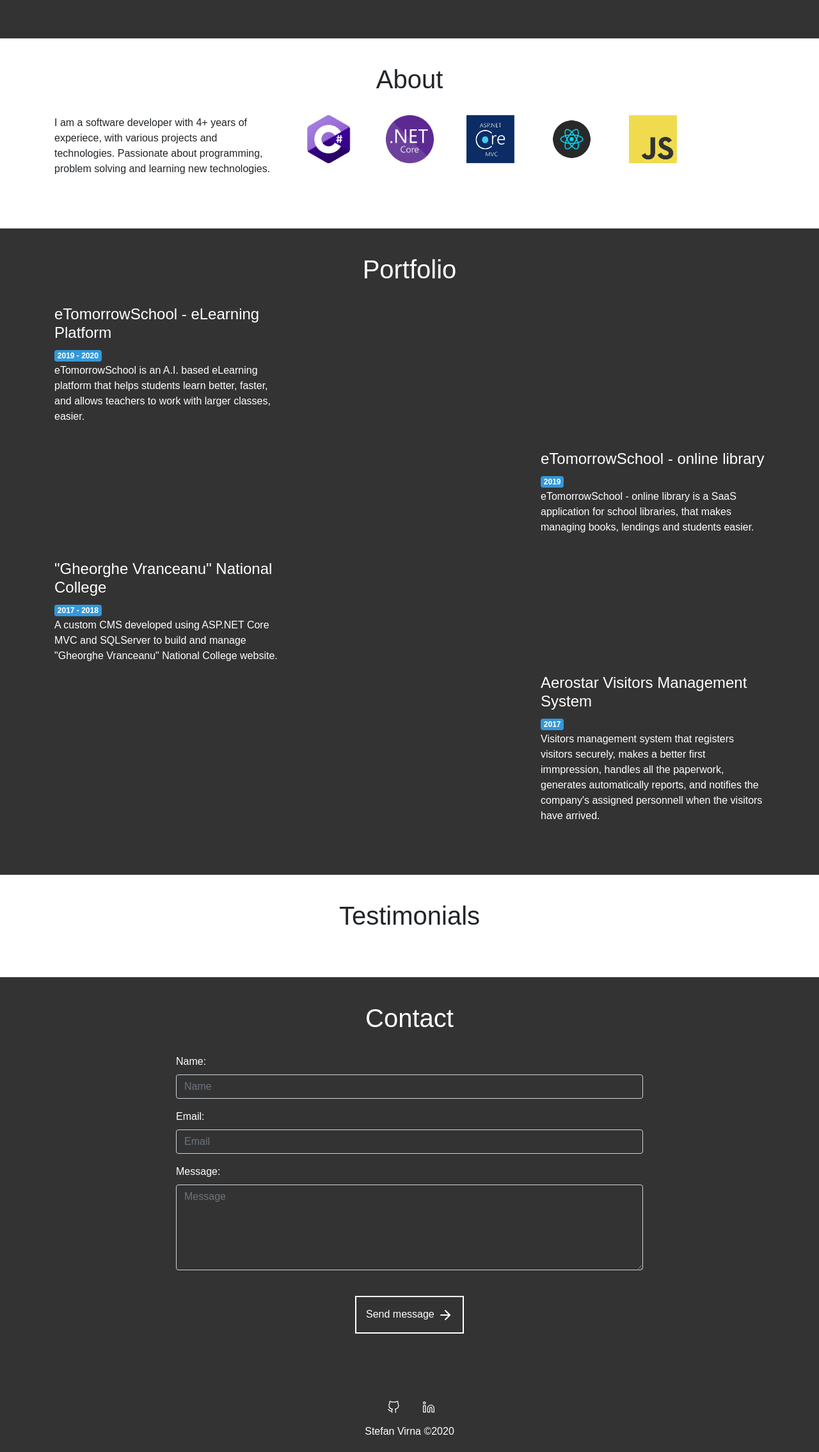
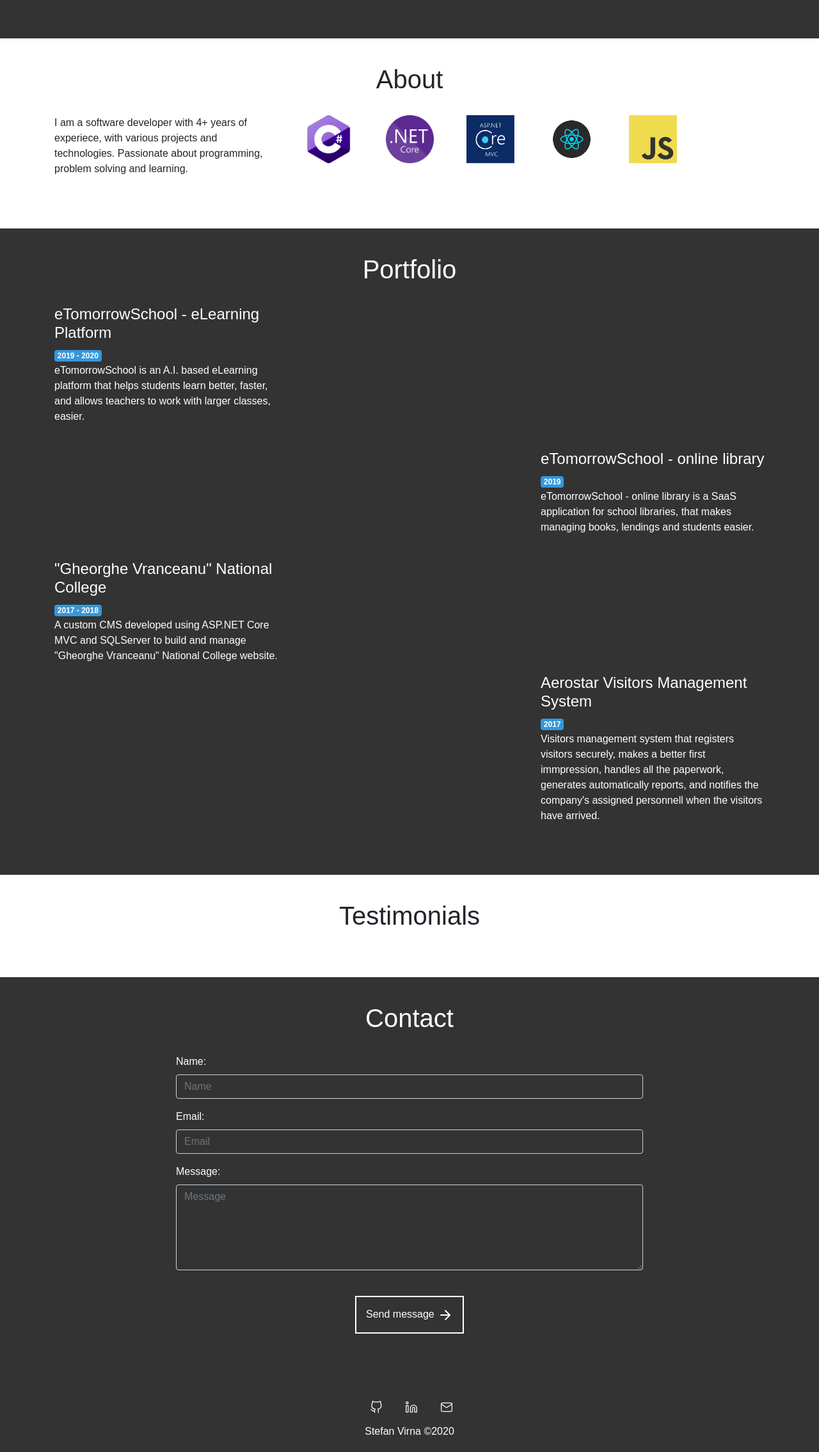
Before and after one commit to stefanalexandru02/MyPersonalWebsite, a React (Create React App) app in the folder Portfolio/ClientApp/: page / in a window 1280 px wide. Shown: the part 820-3089 px from the top of the page at 64% size. Built offline with nearby package versions, Linux system fonts and the light colour scheme; a web font is replaced by a local one.

Commit message:
added mail option

```diff
--- a/Portfolio/ClientApp/src/components/Footer.jsx
+++ b/Portfolio/ClientApp/src/components/Footer.jsx
@@ -12,6 +12,9 @@ export default function Footer() {
             <a href="https://www.linkedin.com/in/stefan-alexandru-virna-73096a18a/" className="btn btn-outline-primary no-outline hvr-pulse btn_full_transparent" style={{border: 'none'}}>
                 <svg xmlns="http://www.w3.org/2000/svg" width="20" height="20" viewBox="0 0 24 24" fill="none" stroke="currentColor" strokeWidth="1.5" strokeLinecap="round" strokeLinejoin="round" className="feather feather-linkedin"><path d="M16 8a6 6 0 0 1 6 6v7h-4v-7a2 2 0 0 0-2-2 2 2 0 0 0-2 2v7h-4v-7a6 6 0 0 1 6-6z"></path><rect x="2" y="9" width="4" height="12"></rect><circle cx="4" cy="4" r="2"></circle></svg>
             </a>
+            <a href="mailto:stefanalexandru02@gmail.com" className="btn btn-outline-primary no-outline hvr-pulse btn_full_transparent" style={{border: 'none'}}>
+                <svg xmlns="http://www.w3.org/2000/svg" width="20" height="20" viewBox="0 0 24 24" fill="none" stroke="currentColor" strokeWidth="1.5" strokeLinecap="round" strokeLinejoin="round" className="feather feather-mail"><path d="M4 4h16c1.1 0 2 .9 2 2v12c0 1.1-.9 2-2 2H4c-1.1 0-2-.9-2-2V6c0-1.1.9-2 2-2z"></path><polyline points="22,6 12,13 2,6"></polyline></svg>
+            </a>
             <br/>
             Stefan Virna ©2020
         </div>
--- a/Portfolio/ClientApp/src/components/Sections/AboutSection.jsx
+++ b/Portfolio/ClientApp/src/components/Sections/AboutSection.jsx
@@ -28,7 +28,7 @@ export default function AboutSection() {
             <div className="row">
                 <div className="col-md-4" style={{marginBottom: '25px'}}>
                     <p>
-                        I am a software developer with 4+ years of experiece, with various projects and technologies. Passionate about programming, problem solving and learning new technologies.
+                        I am a software developer with 4+ years of experiece, with various projects and technologies. Passionate about programming, problem solving and learning.
                     </p>
                 </div>
                 <div className="col-md-8">
```
